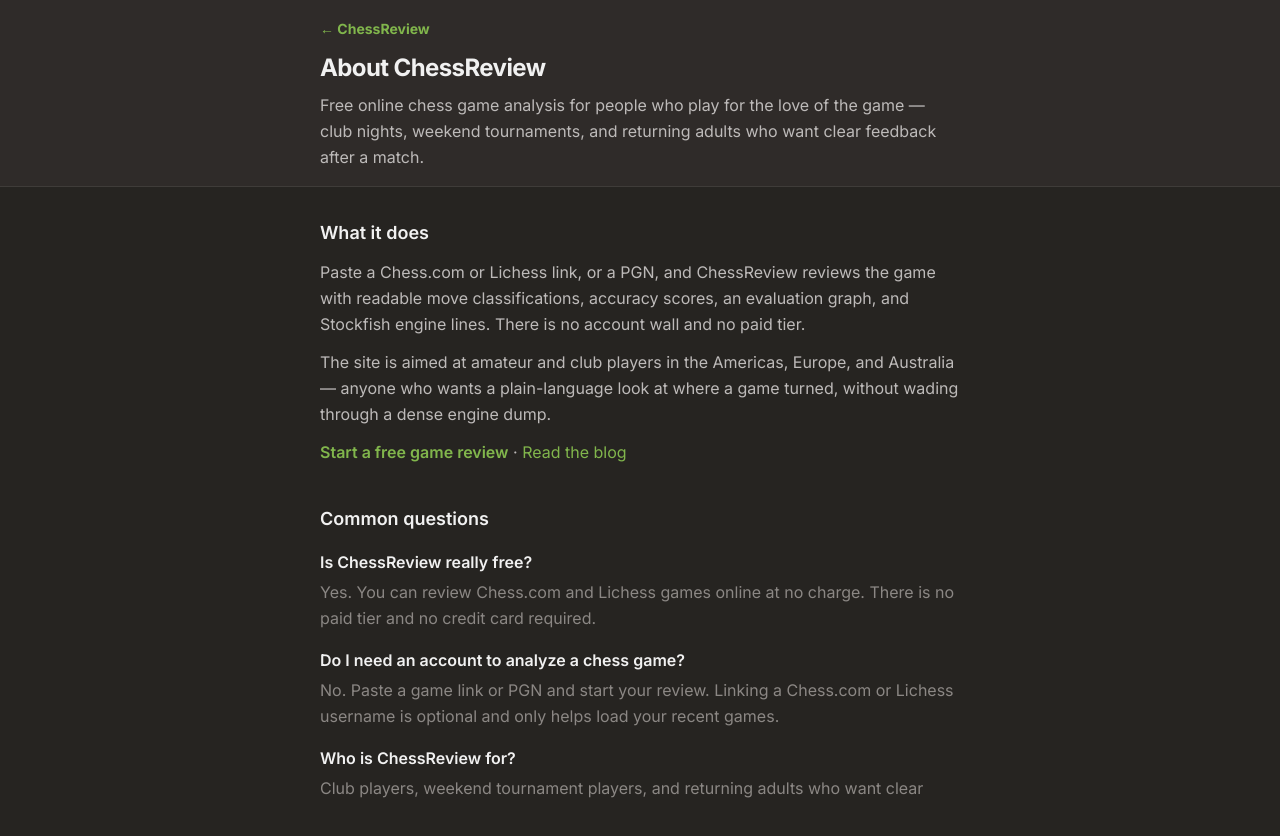
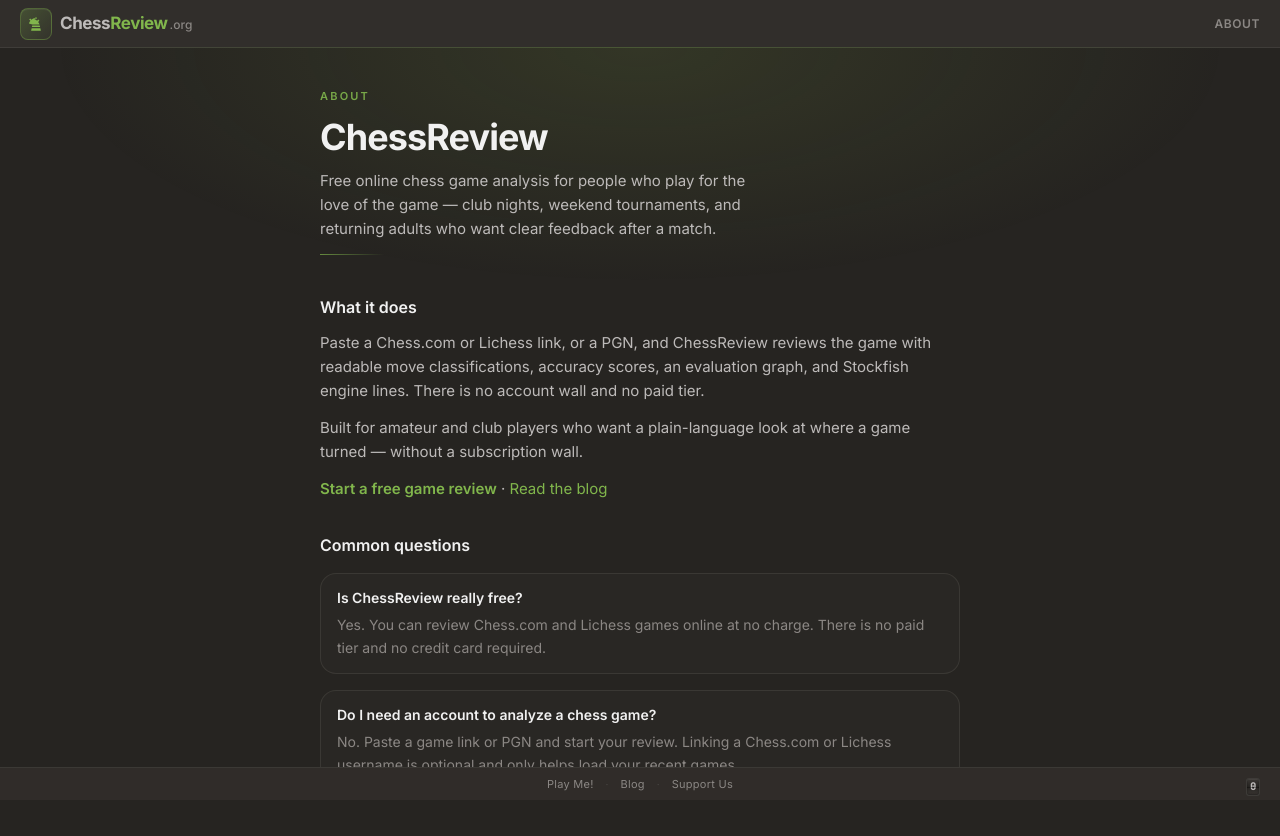
Before and after one commit to ShwetankDhyani/chessreview, a React (Vite) app: page /about in a window 1280 px wide. Shown: the top 836 px of the page. After the commit the page ends 800 px from the top, so only its background shows below. Built offline with nearby package versions, Linux system fonts and the light colour scheme; no server answers.

Commit message:
Align About and Privacy pages with SiteChrome.
Match the Blog layout: shared header brand, footer, and page chrome
instead of the old standalone green back-link headers.

Co-authored-by: ShwetankDhyani <ShwetankDhyani@users.noreply.github.com>

```diff
--- a/src/pages/AboutPage.tsx
+++ b/src/pages/AboutPage.tsx
@@ -1,4 +1,5 @@
 import { Link } from "react-router-dom";
+import { SiteChrome } from "../components/SiteChrome";
 import { usePageSeo } from "../hooks/usePageSeo";
 import { HOME_FAQ, aboutJsonLd } from "../utils/seo";
 
@@ -15,44 +16,47 @@ export default function AboutPage() {
   });
 
   return (
-    <div className="min-h-screen bg-chess-bg text-chess-text spa-panel-enter">
-      <header className="border-b border-chess-border bg-chess-panel/80">
-        <div className="max-w-2xl mx-auto px-4 py-4">
+    <SiteChrome title="About">
+      <div className="relative">
+        <div
+          className="pointer-events-none absolute inset-x-0 top-0 h-64
+            bg-[radial-gradient(ellipse_at_top,rgba(150,188,75,0.12),transparent_65%)]"
+          aria-hidden
+        />
+
+        <main className="relative max-w-2xl mx-auto px-4 py-7 sm:py-10 space-y-8">
+          <header className="space-y-3 pb-2">
+            <p className="text-[11px] font-semibold uppercase tracking-[0.2em] text-chess-accent/90">
+              About
+            </p>
+            <h1 className="text-3xl sm:text-4xl font-bold tracking-tight text-chess-text">
+              ChessReview
+            </h1>
+            <p className="text-sm sm:text-[15px] text-chess-subtext leading-relaxed max-w-md">
+              Free online chess game analysis for people who play for the love
+              of the game — club nights, weekend tournaments, and returning
+              adults who want clear feedback after a match.
+            </p>
+            <div className="h-px w-16 bg-gradient-to-r from-chess-accent/70 to-transparent" />
+          </header>
+
+          <section className="space-y-3 text-sm sm:text-[15px] text-chess-subtext leading-relaxed">
+            <h2 className="text-base font-semibold text-chess-text">What it does</h2>
+            <p>
+              Paste a Chess.com or Lichess link, or a PGN, and ChessReview
+              reviews the game with readable move classifications, accuracy
+              scores, an evaluation graph, and Stockfish engine lines. There is
+              no account wall and no paid tier.
+            </p>
+            <p>
+              Built for amateur and club players who want a plain-language look
+              at where a game turned — without a subscription wall.
+            </p>
+            <p>
               <Link
                 to="/"
-            className="text-sm font-bold text-chess-accent hover:underline"
+                className="text-chess-accent font-semibold hover:underline"
               >
-            ← ChessReview
-          </Link>
-          <h1 className="text-xl sm:text-2xl font-bold mt-3 tracking-tight">
-            About ChessReview
-          </h1>
-          <p className="text-base text-chess-subtext mt-2 leading-relaxed">
-            Free online chess game analysis for people who play for the love of
-            the game — club nights, weekend tournaments, and returning adults
-            who want clear feedback after a match.
-          </p>
-        </div>
-      </header>
-
-      <main className="max-w-2xl mx-auto px-4 py-8 pb-20 space-y-10 text-base text-chess-subtext leading-relaxed">
-        <section className="space-y-3" aria-labelledby="what-it-does">
-          <h2 id="what-it-does" className="text-lg font-semibold text-chess-text">
-            What it does
-          </h2>
-          <p>
-            Paste a Chess.com or Lichess link, or a PGN, and ChessReview reviews
-            the game with readable move classifications, accuracy scores, an
-            evaluation graph, and Stockfish engine lines. There is no account
-            wall and no paid tier.
-          </p>
-          <p>
-            The site is aimed at amateur and club players in the Americas,
-            Europe, and Australia — anyone who wants a plain-language look at
-            where a game turned, without wading through a dense engine dump.
-          </p>
-          <p>
-            <Link to="/" className="text-chess-accent font-semibold hover:underline">
                 Start a free game review
               </Link>
               {" · "}
@@ -63,20 +67,30 @@ export default function AboutPage() {
           </section>
 
           <section className="space-y-4" aria-labelledby="faq-heading">
-          <h2 id="faq-heading" className="text-lg font-semibold text-chess-text">
+            <h2
+              id="faq-heading"
+              className="text-base font-semibold text-chess-text"
+            >
               Common questions
             </h2>
             <dl className="space-y-4">
               {HOME_FAQ.map((item) => (
-              <div key={item.question}>
-                <dt className="font-semibold text-chess-text">{item.question}</dt>
-                <dd className="mt-1 text-chess-muted">{item.answer}</dd>
+                <div
+                  key={item.question}
+                  className="rounded-2xl border border-chess-border/80 bg-chess-panel/40 px-4 py-3.5"
+                >
+                  <dt className="text-sm font-semibold text-chess-text">
+                    {item.question}
+                  </dt>
+                  <dd className="mt-1.5 text-sm text-chess-muted leading-relaxed">
+                    {item.answer}
+                  </dd>
                 </div>
               ))}
             </dl>
           </section>
 
-        <section className="pt-2" aria-labelledby="play-heading">
+          <section className="pt-1 pb-4" aria-labelledby="play-heading">
             <h2 id="play-heading" className="sr-only">
               Challenge the creator
             </h2>
@@ -84,10 +98,13 @@ export default function AboutPage() {
               href={CHESSCOM_CHALLENGE}
               target="_blank"
               rel="noopener noreferrer"
-            className="group inline-flex items-center gap-3 rounded-xl border border-chess-border bg-chess-panel/60 px-6 py-4 text-chess-text hover:border-chess-accent/40 hover:bg-chess-accent/[0.08] transition-colors"
+              className="group inline-flex items-center gap-3 rounded-2xl border border-chess-border/80 bg-chess-panel/50 px-5 py-3.5 text-chess-text hover:border-chess-accent/40 hover:bg-chess-accent/[0.08] transition-colors"
             >
-            <span className="text-lg font-bold tracking-wide">Play Me!</span>
-            <span className="flex items-center gap-1 text-chess-accent" aria-hidden>
+              <span className="text-base font-bold tracking-wide">Play Me!</span>
+              <span
+                className="flex items-center gap-1 text-chess-accent"
+                aria-hidden
+              >
                 <SwordIcon className="group-hover:translate-x-0.5 transition-transform" />
                 <SwordIcon
                   mirrored
@@ -95,13 +112,14 @@ export default function AboutPage() {
                 />
               </span>
             </a>
-          <p className="text-sm text-chess-muted mt-3">
-            Optional Chess.com challenge against {CHESSCOM_USERNAME} — separate
-            from reviewing your own games.
+            <p className="text-xs text-chess-muted mt-3">
+              Optional Chess.com challenge against {CHESSCOM_USERNAME} —
+              separate from reviewing your own games.
             </p>
           </section>
         </main>
       </div>
+    </SiteChrome>
   );
 }
 
--- a/src/pages/PrivacyPage.tsx
+++ b/src/pages/PrivacyPage.tsx
@@ -1,4 +1,4 @@
-import { Link } from "react-router-dom";
+import { SiteChrome } from "../components/SiteChrome";
 import { usePageSeo } from "../hooks/usePageSeo";
 
 export default function PrivacyPage() {
@@ -10,43 +10,59 @@ export default function PrivacyPage() {
   });
 
   return (
-    <div className="min-h-screen bg-chess-bg text-chess-text spa-panel-enter">
-      <header className="border-b border-chess-border bg-chess-panel/80">
-        <div className="max-w-2xl mx-auto px-4 py-4">
-          <Link to="/" className="text-sm font-bold text-chess-accent hover:underline">← ChessReview</Link>
-          <h1 className="text-lg font-bold mt-2">Privacy</h1>
-        </div>
+    <SiteChrome title="Privacy">
+      <div className="relative">
+        <div
+          className="pointer-events-none absolute inset-x-0 top-0 h-64
+            bg-[radial-gradient(ellipse_at_top,rgba(150,188,75,0.12),transparent_65%)]"
+          aria-hidden
+        />
+
+        <main className="relative max-w-2xl mx-auto px-4 py-7 sm:py-10 space-y-8">
+          <header className="space-y-3 pb-2">
+            <p className="text-[11px] font-semibold uppercase tracking-[0.2em] text-chess-accent/90">
+              Legal
+            </p>
+            <h1 className="text-3xl sm:text-4xl font-bold tracking-tight text-chess-text">
+              Privacy
+            </h1>
+            <p className="text-sm sm:text-[15px] text-chess-subtext leading-relaxed max-w-md">
+              ChessReview is built for studying your games, not hoarding them.
+              We do not require an account to analyze a game.
+            </p>
+            <div className="h-px w-16 bg-gradient-to-r from-chess-accent/70 to-transparent" />
           </header>
-      <main className="max-w-2xl mx-auto px-4 py-6 space-y-4 text-sm text-chess-subtext leading-relaxed">
-        <p>
-          ChessReview is built for studying your games, not hoarding them. We do not require an account to
-          analyze a game.
-        </p>
-        <section className="space-y-2">
-          <h2 className="text-chess-text font-semibold">What we store</h2>
-          <ul className="list-disc pl-5 space-y-1 text-chess-muted">
+
+          <section className="rounded-2xl border border-chess-border/80 bg-chess-panel/40 px-4 py-4 space-y-2">
+            <h2 className="text-sm font-semibold text-chess-text">What we store</h2>
+            <ul className="list-disc pl-5 space-y-1.5 text-sm text-chess-muted leading-relaxed">
               <li>Games you load stay in your browser unless you create a share link.</li>
               <li>Share links store a copy of that review on our server so others can view it.</li>
               <li>Anonymous stats (country, depth, duration) when a review completes — not your PGN.</li>
               <li>Linked Chess.com / Lichess usernames in your browser only.</li>
             </ul>
           </section>
-        <section className="space-y-2">
-          <h2 className="text-chess-text font-semibold">Third parties</h2>
-          <ul className="list-disc pl-5 space-y-1 text-chess-muted">
+
+          <section className="rounded-2xl border border-chess-border/80 bg-chess-panel/40 px-4 py-4 space-y-2">
+            <h2 className="text-sm font-semibold text-chess-text">Third parties</h2>
+            <ul className="list-disc pl-5 space-y-1.5 text-sm text-chess-muted leading-relaxed">
               <li>Chess.com and Lichess public APIs when you import games.</li>
               <li>Our analysis engine server for Stockfish evaluations.</li>
               <li>Optional Google Gemini if configured for AI coach comments.</li>
               <li>Vercel for hosting and anonymous web analytics.</li>
             </ul>
           </section>
-        <section className="space-y-2">
-          <h2 className="text-chess-text font-semibold">Contact</h2>
-          <p className="text-chess-muted">
-            Questions? Use <strong className="text-chess-subtext font-medium">Support Us</strong> in the site footer — email or Chess.com message.
+
+          <section className="rounded-2xl border border-chess-border/80 bg-chess-panel/40 px-4 py-4 space-y-2 pb-6">
+            <h2 className="text-sm font-semibold text-chess-text">Contact</h2>
+            <p className="text-sm text-chess-muted leading-relaxed">
+              Questions? Use{" "}
+              <strong className="text-chess-subtext font-medium">Support Us</strong>{" "}
+              in the site footer — email or Chess.com message.
             </p>
           </section>
         </main>
       </div>
+    </SiteChrome>
   );
 }
```
Lines whose indentation alone changed are shown as unchanged.
